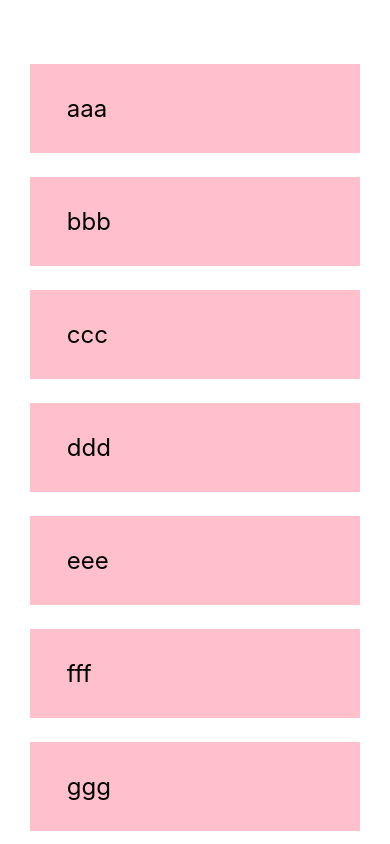
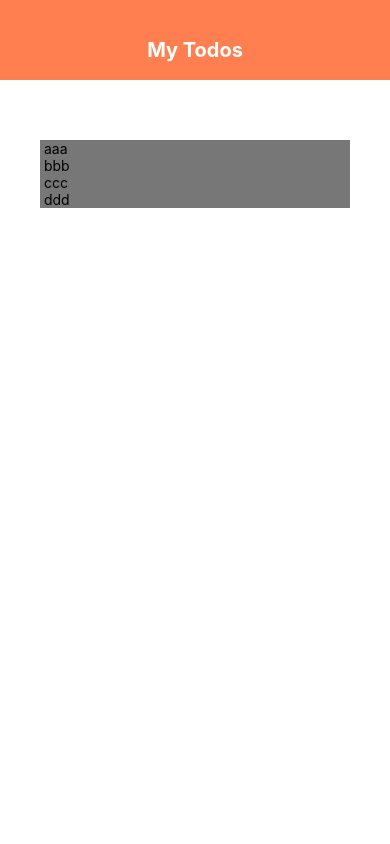
Before and after one commit to flakysob/myproject, a React Native app: screen / in a window 390 px wide. Built offline with nearby package versions, Linux system fonts and the light colour scheme.

Commit message:
End of the Chapter 9 (ToDo App Part 1)

```diff
--- a/App.js
+++ b/App.js
@@ -1,52 +1,38 @@
 import React,{useState} from 'react';
-import { StyleSheet, Text, View, FlatList, TouchableOpacity} from 'react-native';
-//https://www.youtube.com/watch?v=QhX25YGf8qg&list=PL4cUxeGkcC9ixPU-QkScoRBVxtPPzVjrQ&index=8
+import { StyleSheet, Text, View, FlatList} from 'react-native';
+import Header from './components/header';
+
+
+// https://www.youtube.com/watch?v=uLHFPt9B2Os&list=PL4cUxeGkcC9ixPU-QkScoRBVxtPPzVjrQ&index=10
 
 export default function App() {
 
-  const [people, setPeople] = useState([
-    {name:'aaa',id:'1'},
-    {name:'bbb',id:'2'},
-    {name:'ccc',id:'3'},
-    {name:'ddd',id:'4'},
-    {name:'eee',id:'5'},
-    {name:'fff',id:'6'},
-    {name:'ggg',id:'7'},
-    {name:'hhh',id:'8'},
-    {name:'iii',id:'9'},
-    {name:'jjj',id:'10'},
-    {name:'kkk',id:'11'},
-    {name:'lll',id:'12'},
-    {name:'mmm',id:'13'},
-    {name:'nnn',id:'14'},
-    {name:'ooo',id:'15'},
-    {name:'ppp',id:'16'},
-    {name:'rrr',id:'17'},
-    {name:'sss',id:'18'},
-    {name:'ttt',id:'19'},
-    {name:'uuu',id:'20'},
-
+  const [todos, setTodos] = useState([
+    {text:'aaa', key:'1'},
+    {text:'bbb', key:'2'},
+    {text:'ccc', key:'3'},
+    {text:'ddd', key:'4'},
   ]);
 
-  const pressHandler = (id) => {
-    console.log(id);
-    setPeople((prevPeople) => {
-       return prevPeople.filter(person => person.id != id);
-      })
-  }
+// () => () means return jsx
+
 
   return (
     <View style={styles.container}>
-      <FlatList
-        // numColumns={1}
-        keyExtractor={(item) => item.id}
-        data={people}
-        renderItem={({ item }) => (
-          <TouchableOpacity onPress={() => {pressHandler(item.id)}}>
-            <Text style={styles.item}> {item.name} </Text>
-          </TouchableOpacity>
-        )}
-      />
+      <Header/>
+
+      <View style={styles.content}>
+        {/* to do form */}
+        <View style={styles.list}>
+          <FlatList
+            data={todos}
+            renderItem={( { item } ) => (
+              <Text> {item.text}</Text>
+            )}
+          />
+        </View>
+      </View>
+
     </View>
   );
 }
@@ -55,17 +41,13 @@
   container: {
     flex: 1,
     backgroundColor: '#fff',
-    paddingTop:40,
-    paddingHorizontal:20,
-    // alignItems: 'center',
-    // justifyContent: 'center',
   },
-  item: {
-    marginTop: 24,
-    marginHorizontal: 10,
-    marginTop: 24,
-    padding: 30,
-    backgroundColor: 'pink',
-    fontSize: 24,
+  content: {
+    padding:40,
   },
+  list: {
+    marginTop: 20,
+    backgroundColor: '#777',
+  },
+
 });
--- /dev/null
+++ b/components/header.js
@@ -0,0 +1,27 @@
+import React from 'react';
+import { StyleSheet, Text, View} from 'react-native';
+
+// https://www.youtube.com/watch?v=uLHFPt9B2Os&list=PL4cUxeGkcC9ixPU-QkScoRBVxtPPzVjrQ&index=10
+
+
+export default function Header(){
+    return(
+        <View style={styles.header}>
+            <Text style={styles.title}>My Todos</Text>
+        </View>
+    )
+}
+
+const styles = StyleSheet.create({
+    header:{
+        height: 80,
+        paddingTop: 38,
+        backgroundColor: 'coral',
+    },
+    title:{
+        textAlign: 'center',
+        color: '#fff',
+        fontWeight: 'bold',
+        fontSize: 20,
+    },
+});
```
